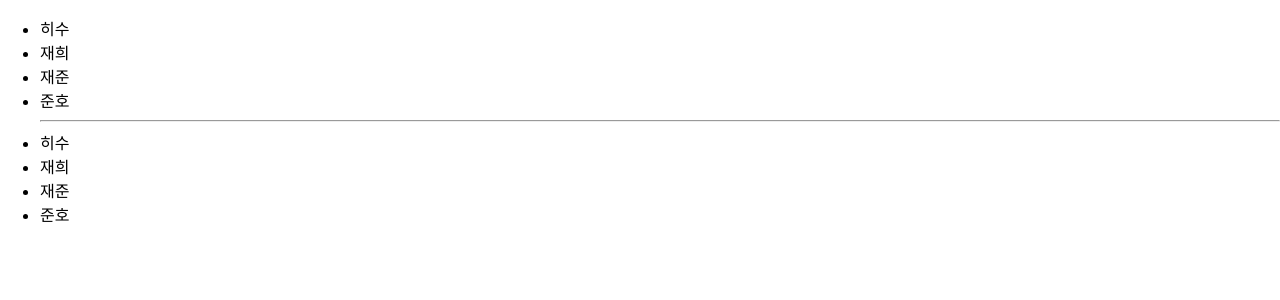
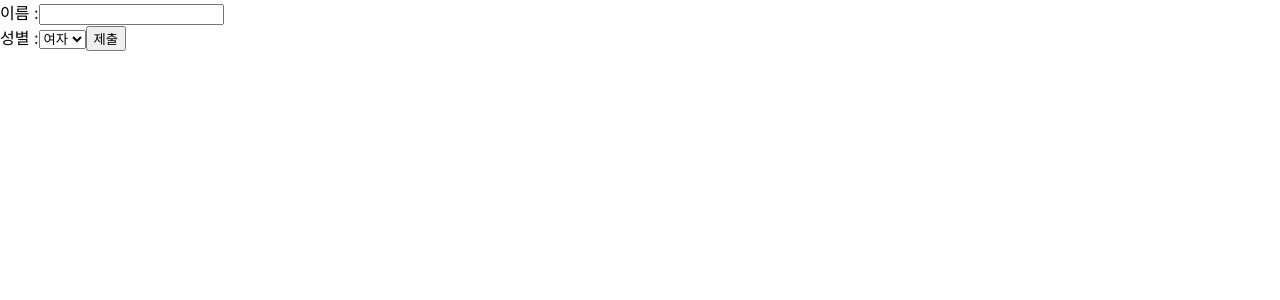
Before and after one commit to justdoplzz/my-app, a React (Create React App) app: page / in a window 1280 px wide. Shown: the top 300 px of the page. Built offline with nearby package versions, Linux system fonts and the light colour scheme.

Commit message:
[chapter11] form 으로 사용자 정보 입력받기

```diff
--- /dev/null
+++ b/src/chapter11/SignUp.jsx
@@ -0,0 +1,40 @@
+import React, { useState } from "react";
+
+function SignUp(props){
+    const [name, setName] = useState("");
+    const [gender, setGender] = useState("여자");
+
+    const handleChangeName = (event) => {
+        setName(event.target.value);
+    };
+
+    const handleChangeGender = (event) => {
+        setGender(event.target.value);
+    }
+
+    const handleSubmit = (event) => {
+        alert(`이름 : ${name}, 성별 : ${gender}`);
+        event.preventDefault();
+    };
+
+    return (
+        <form onSubmit={handleSubmit}>
+            <label>
+                이름 :
+                <input type="text" value={name} onChange={handleChangeName} />
+            </label>
+            <br/>
+            <label>
+                성별 :
+                <select value={gender} onChange={handleChangeGender}>
+                    <option value={'여자'}>여자</option>
+                    <option value={'남자'}>남자</option>
+                </select>
+            </label>
+            <button type="submit">제출</button>
+        </form>
+    )
+
+}
+
+export default SignUp;
--- a/src/index.js
+++ b/src/index.js
@@ -1,12 +1,12 @@
 import React from 'react';
 import ReactDOM from 'react-dom';
-import AttendanceBook from './chapter10/AttendanceBook';
+import SignUp from './chapter11/SignUp';
 import './index.css';
 import reportWebVitals from './reportWebVitals';
 
 ReactDOM.render(
   <React.StrictMode>
-    <AttendanceBook/>
+    <SignUp/>
   </React.StrictMode>,
   document.getElementById('root')
 );
```
